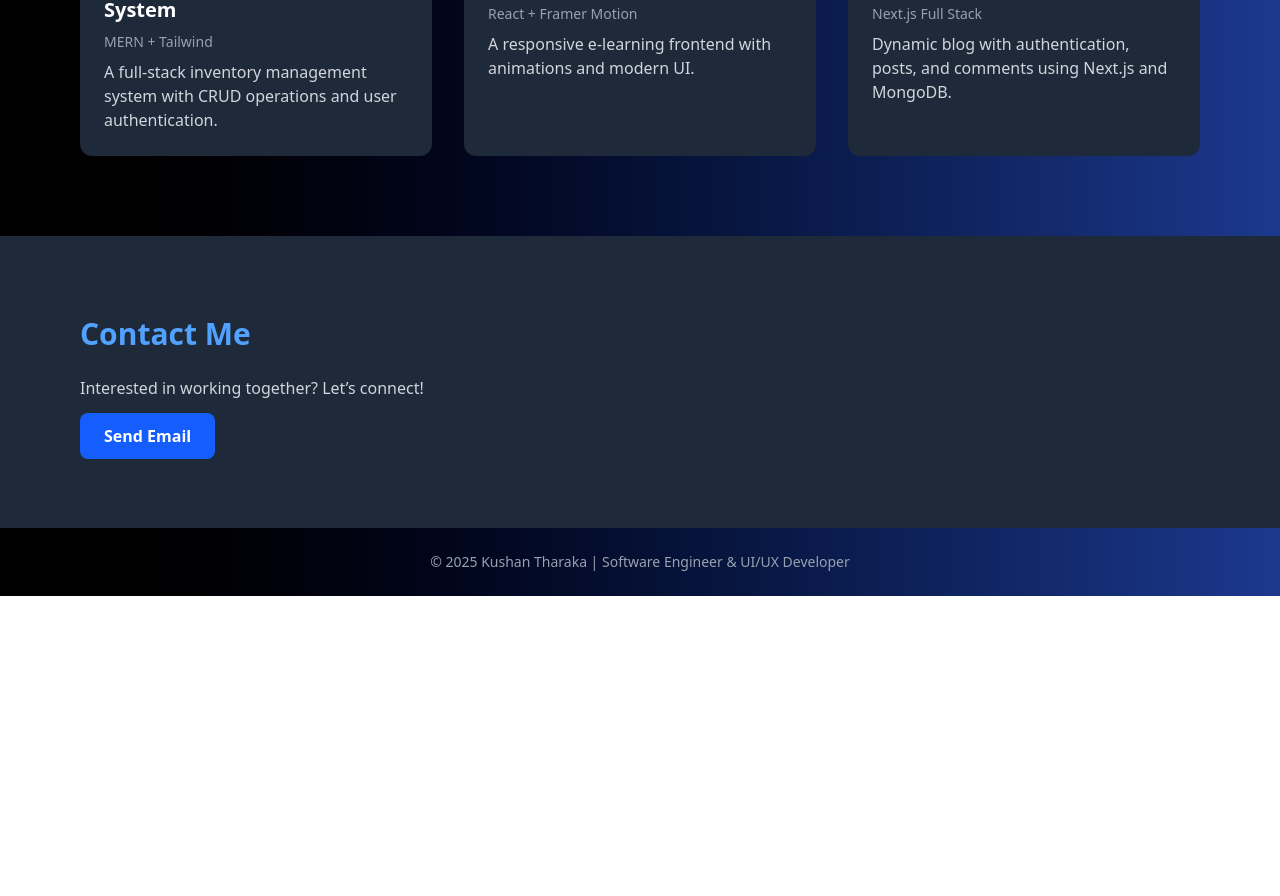
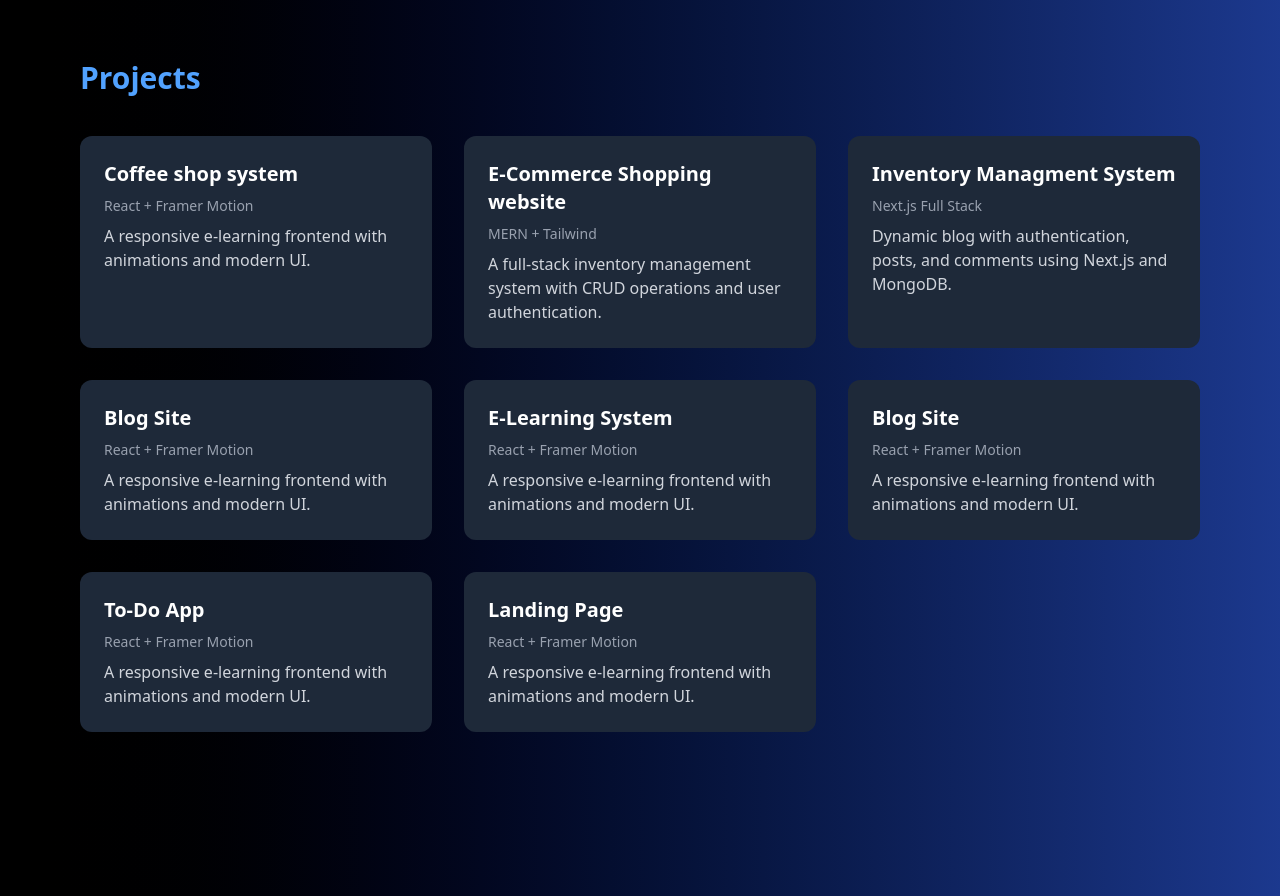
Before and after one commit to Kushan234/Portfolio, a React (Vite) app in the folder my-portfolio/: page / in a window 1280 px wide. Shown: the part 1880-2776 px from the top of the page. Before the commit the page ends 2476 px from the top, so only its background shows below. Built offline with nearby package versions, Linux system fonts and the light colour scheme.

Commit message:
06/11 update

```diff
--- a/my-portfolio/src/App.jsx
+++ b/my-portfolio/src/App.jsx
@@ -6,6 +6,7 @@ import About from "./Components/About";
 import Skills from "./Components/Skills";
 import Projects from "./Components/Projects";
 import Contact from "./Components/Contact";
+import Design from "./Components/Design";
 
 const App = () => {
   return (
@@ -15,9 +16,10 @@ const App = () => {
       <About />
       <Skills />
       <Projects />
+      <Design />
       <Contact />
       <footer className="text-center py-6 text-sm text-gray-400">
-        © {new Date().getFullYear()} Kushan Tharaka | Software Engineer & UI/UX Developer
+        © {new Date().getFullYear()} Kushan Tharaka | FullStack Develoer & UI/UX Developer
       </footer>
     </div>
   );
--- a/my-portfolio/src/Components/About.jsx
+++ b/my-portfolio/src/Components/About.jsx
@@ -40,7 +40,7 @@ const About = () => {
         <img
           src={profilePic}
           alt="Kushan Tharaka"
-          className="w-64 h-64 object-cover rounded-2xl shadow-lg border-2 border-blue-400 hover:scale-105 transition-transform duration-300"
+          className="w-72 h-72 object-cover rounded-2xl shadow-lg border-2 border-blue-400 hover:scale-105 transition-transform duration-300"
         />
       </motion.div>
 
--- a/my-portfolio/src/Components/Contact.jsx
+++ b/my-portfolio/src/Components/Contact.jsx
@@ -1,16 +1,33 @@
 import React from "react";
+import { IoLogoLinkedin } from "react-icons/io5";
+import { FaGithub } from "react-icons/fa";
+import { FaFacebook } from "react-icons/fa6";
 
 const Contact = () => {
   return (
-    <section id="contact" className="py-20 px-6 md:px-20 bg-gray-800">
+    <section id="contact" className="py-20 px-6 md:px-20  bg-linear-to-r from-gray-950  to-gray-800">
       <h2 className="text-3xl font-bold mb-6 text-blue-400">Contact Me</h2>
       <p className="text-gray-300 mb-6">Interested in working together? Let’s connect!</p>
+      <input type="text" value="Drop Message here" className="bg-gray-400 text-gray-700 w-80 h-10 mr-4 rounded-lg px-2"/>
       <a
         href="mailto:kushan.tharaka@example.com"
         className="px-6 py-3 bg-blue-600 rounded-lg text-white font-semibold hover:bg-blue-700 transition"
       >
         Send Email
       </a>
+
+       <div className="flex space-x-6 text-2xl text-gray-400 mt-14 ">
+               <a className="hover:text-blue-400" href="https://linkedin.com/in/kushan-tharaka-7b8bb22ba">
+               <IoLogoLinkedin />
+               </a>
+               <a className="hover:text-blue-400" href="https://github.com/Kushan234">
+               <FaGithub />
+               </a>
+               <a className="hover:text-blue-400" href="https://facebook.com/Kushan.Tharaka">
+                <FaFacebook />
+               </a>
+
+           </div>
     </section>
   );
 };
--- /dev/null
+++ b/my-portfolio/src/Components/Design.jsx
@@ -0,0 +1,35 @@
+import React from "react";
+
+const Design = [
+  {
+    name: "Portfolio UI Design",
+    desc: "A full-stack inventory management system with CRUD operations and user authentication.",
+  },
+  {
+    name: "Courser Landing Page UI Design",
+    desc: "A full-stack inventory management system with CRUD operations and user authentication.",
+  },
+  {
+    name: "Funiture Shop UI Design",
+    desc: "A responsive e-learning frontend with animations and modern UI.",
+  },
+];
+
+const Projects = () => {
+  return (
+    <section id="design" className="py-20 px-6 md:px-20">
+      <h2 className="text-3xl font-bold mb-10 text-blue-400">Designs</h2>
+      <div className="grid md:grid-cols-3 gap-8">
+        {Design.map((p) => (
+          <div key={p.name} className="bg-gray-800 p-6 rounded-xl hover:scale-105 transition-transform">
+            <h3 className="text-xl font-semibold mb-2 text-white">{p.name}</h3>
+            <p className="text-sm text-gray-400 mb-2">{p.tech}</p>
+            <p className="text-gray-300">{p.desc}</p>
+          </div>
+        ))}
+      </div>
+    </section>
+  );
+};
+
+export default Projects;
--- a/my-portfolio/src/Components/Navbar.jsx
+++ b/my-portfolio/src/Components/Navbar.jsx
@@ -3,7 +3,7 @@ import { IoLogoLinkedin } from "react-icons/io5";
 import { FaGithub } from "react-icons/fa";
 import { FaFacebook } from "react-icons/fa6";
 const Navbar = () => {
-   const item = ["Home", "About", "Skills", "Projects", "Contact", ];
+   const item = ["Home", "About", "Skills", "Projects", "Design", "Contact", ];
   return (
     <nav className="flex justify-between px-14 items-center py-4  shadow-lg sticky top-0 z-50">
       <h1 className="text-2xl font-bold text-blue-400 text-start">Kushan Tharaka</h1>
--- a/my-portfolio/src/Components/Projects.jsx
+++ b/my-portfolio/src/Components/Projects.jsx
@@ -2,19 +2,44 @@ import React from "react";
 
 const projects = [
   {
-    name: "Inventory Management System",
+    name: "Coffee shop system",
+    tech: "React + Framer Motion",
+    desc: "A responsive e-learning frontend with animations and modern UI.",
+  },
+  {
+    name: "E-Commerce Shopping website",
     tech: "MERN + Tailwind",
     desc: "A full-stack inventory management system with CRUD operations and user authentication.",
   },
   {
-    name: "E-Learning Platform",
+    name: "Inventory Managment System",
+    tech: "Next.js Full Stack",
+    desc: "Dynamic blog with authentication, posts, and comments using Next.js and MongoDB.",
+  },
+  {
+    name: "Blog Site",
     tech: "React + Framer Motion",
     desc: "A responsive e-learning frontend with animations and modern UI.",
   },
   {
+    name: " E-Learning System",
+    tech: "React + Framer Motion",
+    desc: "A responsive e-learning frontend with animations and modern UI.",
+  },
+    {
     name: "Blog Site",
-    tech: "Next.js Full Stack",
-    desc: "Dynamic blog with authentication, posts, and comments using Next.js and MongoDB.",
+    tech: "React + Framer Motion",
+    desc: "A responsive e-learning frontend with animations and modern UI.",
+  },
+  {
+    name: "To-Do App",
+    tech: "React + Framer Motion",
+    desc: "A responsive e-learning frontend with animations and modern UI.",
+  },
+  {
+    name: "Landing Page",
+    tech: "React + Framer Motion",
+    desc: "A responsive e-learning frontend with animations and modern UI.",
   },
 ];
 
--- a/my-portfolio/src/Components/Skills.jsx
+++ b/my-portfolio/src/Components/Skills.jsx
@@ -1,10 +1,11 @@
 import React from "react";
+import { RiReactjsLine } from "react-icons/ri";
 
 const Skills = () => {
-  const skills = ["React", "Next.js", "Node.js", "MongoDB", "Tailwind CSS", "Figma", "Git", "JavaScript"];
+  const skills = ["React", "Next.js", "Node.js", "MongoDB", "Tailwind CSS", "Figma", "Git", "JavaScript","PHP",,"SQL","Canva", "Adobe XD","C#"];
 
   return (
-    <section id="skills" className="py-20 px-6 md:px-20 bg-gray-800">
+    <section id="skills" className="py-20 px-6 md:px-20  bg-linear-to-r from-gray-950  to-gray-800">
       <h2 className="text-3xl font-bold mb-10 text-blue-400">Skills</h2>
       <div className="grid grid-cols-2 sm:grid-cols-3 md:grid-cols-4 gap-6">
         {skills.map((skill) => (
```
Also changed, not shown: my-portfolio/src/assets/profile.png, my-portfolio/src/assets/profile2.png (added).
